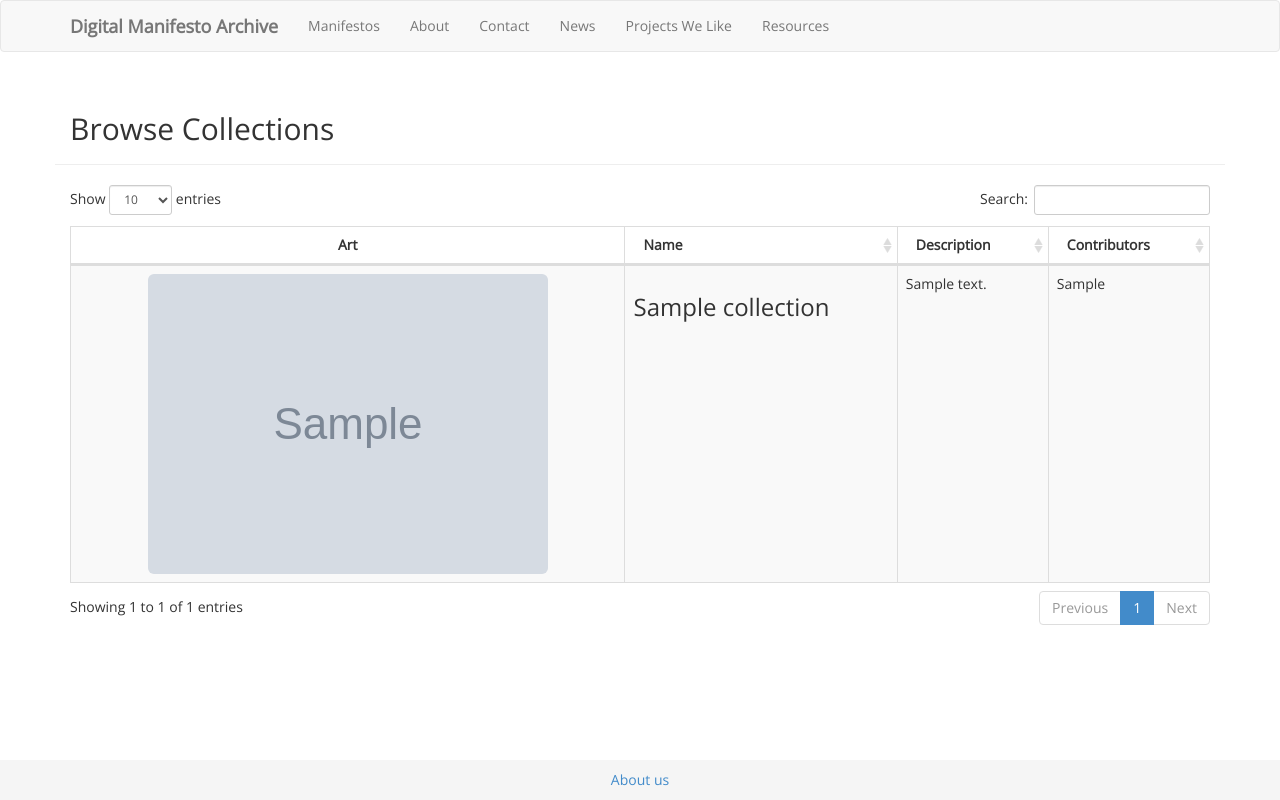
After one commit to gwhigs/digital-manifesto, a Django app: page /manifestos/collections/ in a window 1280 px wide. The commit adds this page. Run offline with Django 3.2, Linux system fonts and the light colour scheme; tables that the repository leaves empty hold one stand-in row (values such as "Sample post"); grey boxes marked "Sample" are stand-in pictures; some libraries are stand-ins or nearby versions.

Commit message:
Tweaked manifesto detail and added Collection list view

```diff
--- a/manifestos/management/commands/syncomeka.py
+++ b/manifestos/management/commands/syncomeka.py
@@ -75,7 +75,7 @@ SYNC_MODELS = [
            'Title': ('name', strip_tags),  # (django_field_name, conversion_func)
            'Creator': ('creator', strip_tags),
            'Date': ('date', None),
-           'Description': ('description', strip_tags),
+           'Description': ('description', None),
            'Duration': ('duration', None),
            'Language': ('language', str.lower),
            'Publisher': ('publisher', None),
--- a/manifestos/models.py
+++ b/manifestos/models.py
@@ -14,16 +14,23 @@ class Collection(TimeStampedModel):
     description = models.TextField(blank=True)
     contributor = models.TextField(blank=True)
 
+    def get_absolute_url(self):
+        return reverse('manifestos:collection_detail', args=[str(self.id)])
+
+    def get_most_recent_manifesto(self):
+        manifesto_list = Manifesto.objects.defer('text').filter(collection=self).order_by('-date')
+        return manifesto_list[0]
+
     @python_2_unicode_compatible
     def __str__(self):
         return self.name
 
 
 class Manifesto(TimeStampedModel):
-    name = models.CharField(max_length=255)
+    name = models.CharField(max_length=255)  # needs html tag functionality
     creator = models.TextField(blank=True)
     date = models.CharField(max_length=255, blank=True)
-    description = models.TextField(blank=True)
+    description = models.TextField(blank=True)  # needs html tag functionality
     art_height = models.PositiveSmallIntegerField(blank=True, null=True)
     art_width = models.PositiveSmallIntegerField(blank=True, null=True)
     art_file = sorl.thumbnail.ImageField(
@@ -35,12 +42,12 @@ class Manifesto(TimeStampedModel):
     )
     duration = models.CharField(max_length=255, blank=True)
     language = models.CharField(max_length=7, choices=settings.LANGUAGES, default='en')
-    publisher = models.CharField(blank=True, max_length=255)
-    rights = models.TextField(blank=True)
+    publisher = models.CharField(blank=True, max_length=255)  # needs html tag functionality
+    rights = models.TextField(blank=True)  # needs html tag functionality
     source = models.URLField(blank=True)
     added = models.DateTimeField(null=True, blank=True)
     subject = models.CharField(max_length=255, blank=True)
-    text = models.TextField(blank=True)
+    text = models.TextField(blank=True)  # needs html tag functionality
     collection = models.ForeignKey(Collection, null=True, blank=True)
     featured = models.BooleanField(default=False)
     tags = TaggableManager(blank=True)
--- a/manifestos/urls.py
+++ b/manifestos/urls.py
@@ -8,4 +8,7 @@ from . import views
 urlpatterns = [
     url(r'^$', views.ManifestoListView.as_view(), name='index'),
     url(r'^(?P<pk>\d+)/$', views.ManifestoDetailView.as_view(), name='detail'),
+
+    url(r'^collections/$', views.CollectionListView.as_view(), name='collection'),
+    url(r'^collections/(?P<pk>\d+)/$', views.CollectionDetailView.as_view(), name='collection_detail'),
 ]
--- a/manifestos/views.py
+++ b/manifestos/views.py
@@ -6,7 +6,22 @@ from . import models, mixins
 class ManifestoListView(mixins.PrefetchRelatedMixin, generic.ListView):
     model = models.Manifesto
     prefetch_related = ['tags']
+    queryset = models.Manifesto.objects.defer('text')
+    #     'text',
+    #     'art_file',
+    #     'tags',
+    #     'description',
+    #
+    # )
 
 
 class ManifestoDetailView(generic.DetailView):
     model = models.Manifesto
+
+
+class CollectionListView(generic.ListView):
+    model = models.Collection
+
+
+class CollectionDetailView(generic.DetailView):
+    model = models.Collection
--- /dev/null
+++ b/templates/manifestos/collection_list.html
@@ -0,0 +1,67 @@
+{% extends 'base.html' %}
+
+{% load staticfiles %}
+{% load thumbnail %}
+
+{% block stylesheets %}
+{{ block.super }}
+		<link href="{% static 'collections/css/rowlink.css' %}" rel="stylesheet">
+		<link href="{% static 'collections/css/dataTables.bootstrap.css' %}" rel="stylesheet">
+{% endblock stylesheets %}
+
+{% block extrahead %}
+{{ block.super }}
+		<script src="{% static 'collections/scripts/rowlink.js' %}" type="text/javascript"></script>
+		<script src="{% static 'collections/scripts/jquery.dataTables.min.js' %}" type="text/javascript"></script>
+		<script src="{% static 'collections/scripts/dataTables.bootstrap.js' %}" type="text/javascript"></script>
+{% endblock extrahead %}
+
+{% block header %}Browse Collections{% endblock %}
+
+{% block content %}
+<div class="container">
+{% if collection_list %}
+	<table class="table table-striped table-bordered table-hover" id="collectionTable">
+		<thead>
+			<tr>
+				<th class="art">Art</th>
+				<th>Name</th>
+				<th>Description</th>
+				<th>Contributors</th>
+			</tr>
+		</thead>
+		<tbody data-link="row" class="rowlink">
+		{% for collection in collection_list %}
+		<tr>
+			<td class="art">
+                <a href="{{ collection.get_absolute_url }}">
+                {% if collection.get_most_recent_manifesto.art_file %}
+                    {% thumbnail collection.get_most_recent_manifesto.art_file "113x64" crop="center" as im %}
+                        <img src="{{ im.url }}" class="img-rounded">
+                    {% endthumbnail %}
+                {% endif %}
+                </a>
+            </td>
+			<td><h3>{{ collection.name }}</h3></td>
+			<td>{{ collection.description|truncatechars:400 }}</td>
+			<td>{{ collection.contributor }}</td>
+		</tr>
+		{% endfor %}
+		</tbody>
+	</table>
+{% endif %}
+</div>
+
+<script>
+/* Add DataTables functionality. See http://www.datatables.net */
+$(function() {
+    $("#collectionTable").dataTable({
+        "order": [],
+        "columnDefs": [
+                { "orderable": false, "targets": 0 }
+        ]
+    });
+})
+</script>
+
+{% endblock content %}
--- a/templates/manifestos/manifesto_list.html
+++ b/templates/manifestos/manifesto_list.html
@@ -20,7 +20,7 @@
 
 {% block content %}
 <div class="container">
-{% if manifesto_list%}
+{% if manifesto_list %}
 	<table class="table table-striped table-bordered table-hover" id="manifestoTable">
 		<thead>
 			<tr>
```
Also changed, not shown: templates/manifestos/manifesto_detail.html (+4 -4 lines).
